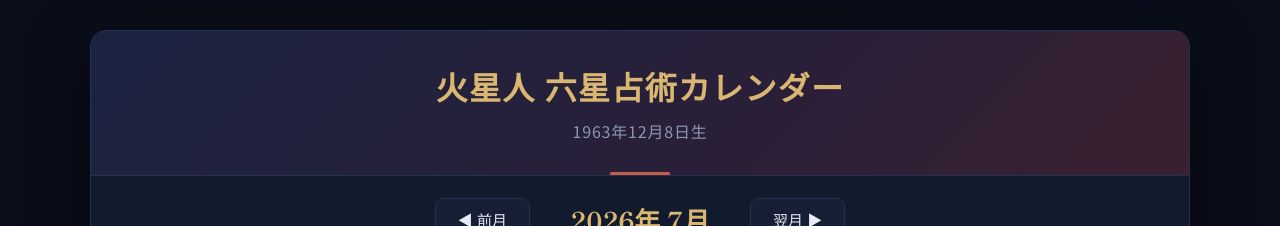
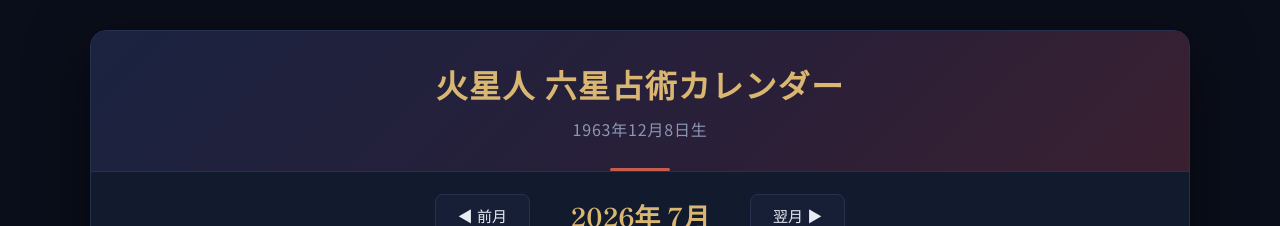
Before and after one commit to jazz71655-source/rokusei, a plain HTML site: page index.html in a window 1280 px wide. Shown: the top 226 px of the page. Drawn offline with Linux system fonts and the light colour scheme.

Commit message:
Adjust header padding in index.html

```diff
--- a/index.html
+++ b/index.html
@@ -55,7 +55,7 @@ header{
     background:linear-gradient(135deg,#1a2340 0%,#2a1f38 60%,#3a2030 100%);
     color:var(--ink);
     text-align:center;
-    padding:32px 25px;
+    padding:30px 25px;
     border-bottom:1px solid var(--line);
     position:relative;
 }
```
